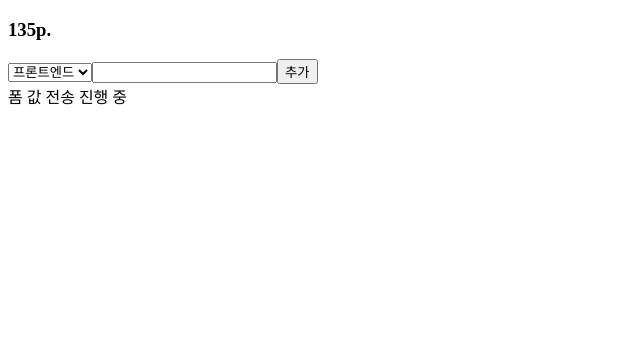
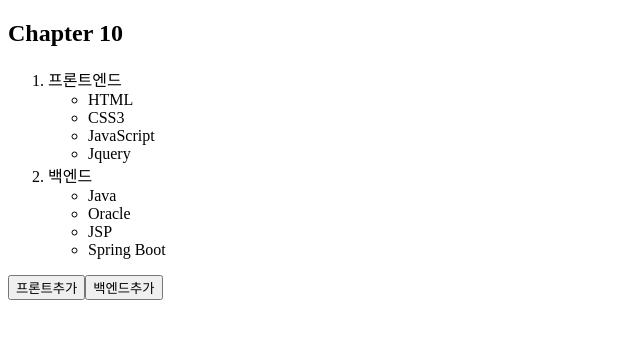
Before and after one commit to kbm1611/springweb, a React (Vite) app in the folder src/main/react/: page / in a window 1280 px wide. Shown: the top 338 px of the page, without its empty margins (0-640 px from the left). Built offline with nearby package versions, Linux system fonts and the light colour scheme.

Commit message:
day67 chapter10 얕은 비교

```diff
--- /dev/null
+++ b/src/main/react/src/chapter10/Exam1.jsx
@@ -0,0 +1,66 @@
+
+// 컴포넌트 생성 : export default function 컴포넌트명( props ) { return JSX문법 }
+
+import { useState } from "react"
+
+// 컴포넌트2
+const TopComp = ({MyData}) =>{
+    // const 상수 , let 변수
+    // ( 매개변수 ) => { } 화살표함수 , function( 매개변수 ){ } 익명함수 vs function 함수명( 매개변수 ) { } 선언적함수
+    // {MyData} : 구조분해 : 상위컴포넌트로부터 props 객체를 구조화 해서 변수로 받기( props객체 내 MyData 속성값 변수로 받기 )
+    // return : 함수의 반환값
+    // 리액트JSX return : JSX 반환
+    // JSX이란? HTML + JS 조합된 문법
+    // JSX 주석? {/* 주석 */}
+    // JAVA MAP , 배열/리스트.stream.map( (반복변수) -> { } ) collector
+    // JS MAP , 배열/리스트.map( ( 반복변수 ) => { } ) 리턴문에서 반환값이 필요하기 때문에
+        // FOREACH( return X ) VS MAP( return O )
+        // JSX 문법에서 반복된 자료를 HTML로 구성하여 반환하는 구조 다수 , MAP이 많이 활용됨.
+    return (<>
+        {/*주석처리*/}
+        <ol>
+            <li>프론트엔드</li>
+            <ul>
+                {MyData.front.map( (item, i) => <li key = { i } > {item} </li>)}
+            </ul>
+            <li>백엔드</li>
+            <ul>
+                {MyData.back.map((item, i) => <li key={i}> {item} </li>)}
+            </ul>
+        </ol>
+    </>)
+
+}
+
+export default function Exam1( props ){
+    const [ MyData , setMyData ] = useState( {
+         front : [ 'HTML' , 'CSS3', 'JavaScript', 'Jquery' ],
+         back : [ 'Java', 'Oracle', 'JSP', 'Spring Boot' ]
+        })
+    // 예] const [ a , b ] = { a : 1 , b : 2 }
+    // a에는 1, b에는 2
+    // userState 훅(hook : 갈고리-연결 상태/값/데이터 <-- 갈고리 --> 컴포넌트 )
+        // 즉] 상태(state)가 (*주소/참조)값 변경되면 컴포넌트 렌더링 된다.
+        // const [ 상태명 , set상태명 ] = useState( 초기값 );
+    // 리터럴 : 키보드로부터 입력받은 상수 자료
+        // let  a = 3; 주소값 2개(상수에 대한 주소, 변수에 대한 주소)
+
+    // 1] 렌더링 안되는 코드
+    const addFront = ( ) => {MyData.front.push( 'React' ); setMyData( MyData ); } // 상태는 값변경 감지 하지 않고 상태의 주소값 변경을 감지한다.( 얕은 비교 )
+
+    // 2] 렌더링 되는 코드 , ... { 기존객체 } , [ ...기존배열 ] , { ...기존객체 , 속성명.값 } , [ ...기존배열 , 값 ]
+    const addBack = ( ) => { const newBack = [ ...MyData.back , 'Node.js'  ];
+        const newMyData = { ...MyData , back : newBack };
+        setMyData( newMyData );
+    }
+
+    return <>
+        <h2> Chapter 10 </h2>
+        <TopComp MyData = { MyData } />
+        <button type="button" onClick={ addFront }> 프론트추가 </button>
+        <button type="button" onClick={ addBack }> 백엔드추가 </button>
+    </>
+}
+// onclick : HTML코드 , onClick : JSX코드(가상DOM)
+// 리액트가 가상DOM을 사용하는 이유 : HTML이 객체지향이 아니라서 HTML를 객체지향으로 만든 구조 JSX
+// DOM : document object model : html 마크업들을 객체지향
--- a/src/main/react/src/main.jsx
+++ b/src/main/react/src/main.jsx
@@ -35,7 +35,13 @@ import App from './App.jsx'
 // )
 
 // chapter9 예제
-import Exam2 from './chapter9/Exam2.jsx'
+// import Exam2 from './chapter9/Exam2.jsx'
+// createRoot(document.querySelector('#root')).render(
+//     <Exam2 />
+// )
+
+// chapter9 예제
+import Exam1 from './chapter10/Exam1.jsx'
 createRoot(document.querySelector('#root')).render(
-    <Exam2 />
+    <Exam1 />
 )
```
